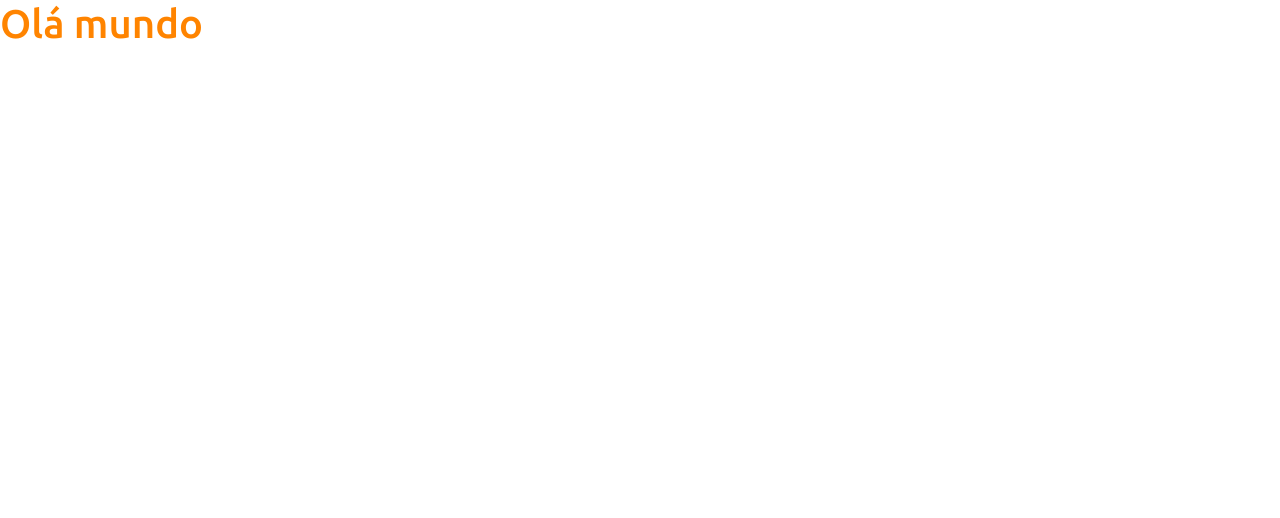
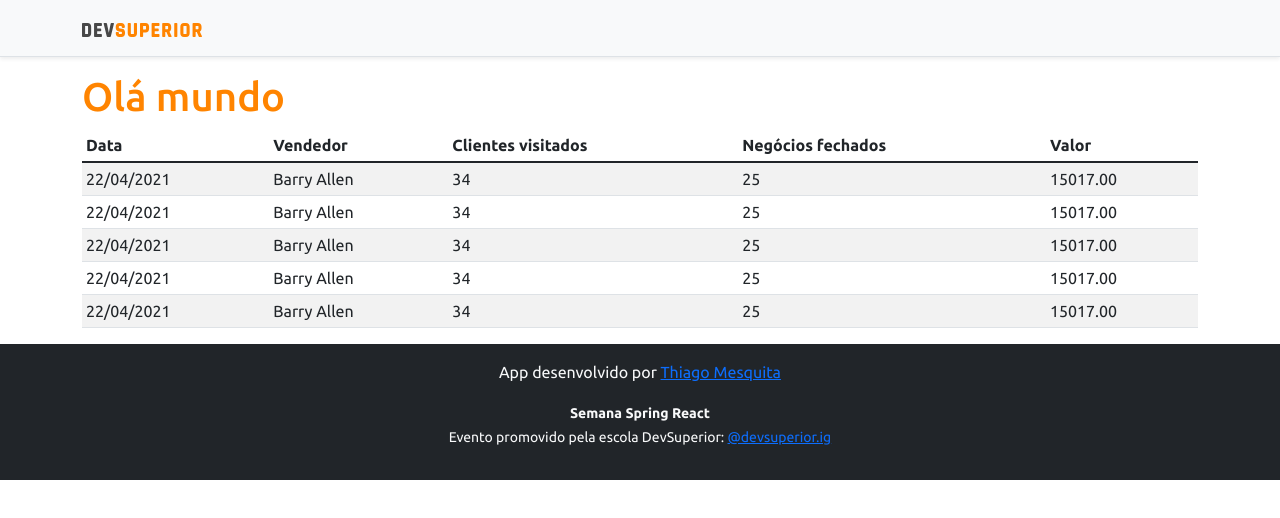
Before and after one commit to thiagomrm/projeto, a React (Create React App) app in the folder frontend/: page / in a window 1280 px wide. Shown: the top 518 px of the page. Built offline with nearby package versions, Linux system fonts and the light colour scheme.

Commit message:
Basic static components

```diff
--- a/frontend/src/App.tsx
+++ b/frontend/src/App.tsx
@@ -1,9 +1,18 @@
+
+import DataTable from "components/DataTable";
+import Footer from "components/Footer";
+import NavBar from "components/NavBar";
 
 function App() {
   return (
-    <div className="text-primary">
-        <h1>Olá mundo</h1>
-    </div>
+    <>
+      <NavBar />
+      <div className="container">
+        <h1 className="text-primary">Olá mundo</h1>
+        <DataTable/>
+      </div>
+      <Footer/>
+    </>
   );
 }
 
--- /dev/null
+++ b/frontend/src/components/DataTable/index.tsx
@@ -0,0 +1,56 @@
+const DataTable = () => {
+    return (
+        <div className="table-responsive">
+        <table className="table table-striped table-sm">
+            <thead>
+                <tr>
+                    <th>Data</th>
+                    <th>Vendedor</th>
+                    <th>Clientes visitados</th>
+                    <th>Negócios fechados</th>
+                    <th>Valor</th>
+                </tr>
+            </thead>
+            <tbody>
+                <tr>
+                    <td>22/04/2021</td>
+                    <td>Barry Allen</td>
+                    <td>34</td>
+                    <td>25</td>
+                    <td>15017.00</td>
+                </tr>
+                <tr>
+                    <td>22/04/2021</td>
+                    <td>Barry Allen</td>
+                    <td>34</td>
+                    <td>25</td>
+                    <td>15017.00</td>
+                </tr>
+                <tr>
+                    <td>22/04/2021</td>
+                    <td>Barry Allen</td>
+                    <td>34</td>
+                    <td>25</td>
+                    <td>15017.00</td>
+                </tr>
+                <tr>
+                    <td>22/04/2021</td>
+                    <td>Barry Allen</td>
+                    <td>34</td>
+                    <td>25</td>
+                    <td>15017.00</td>
+                </tr>
+                <tr>
+                    <td>22/04/2021</td>
+                    <td>Barry Allen</td>
+                    <td>34</td>
+                    <td>25</td>
+                    <td>15017.00</td>
+                </tr>
+            </tbody>
+        </table>
+    </div>
+    );
+}
+
+export default DataTable;
--- /dev/null
+++ b/frontend/src/components/Footer/index.tsx
@@ -0,0 +1,15 @@
+const Footer = () => {
+    return (
+        <div>
+            <footer className="footer mt-auto py-3 bg-dark">
+                <div className="container">
+                    <p className="text-light">App desenvolvido por <a href="https://github.com/thiagomrm" target="_blank" rel="noreferrer">Thiago Mesquita</a></p>
+                    <p className="text-light"><small><strong>Semana Spring React</strong><br />
+                        Evento promovido pela escola DevSuperior: <a href="https://instagram.com/devsuperior.ig" target="_blank" rel="noreferrer">@devsuperior.ig</a></small></p>
+                </div>
+            </footer>
+        </div>
+    );
+}
+
+export default Footer;
--- /dev/null
+++ b/frontend/src/components/NavBar/index.tsx
@@ -0,0 +1,17 @@
+import ImgDsDark from 'assets/img/ds-dark.svg';
+
+const NavBar = () => {
+    return (
+        <div>
+            <div className="d-flex flex-column flex-md-row align-items-center p-3 px-md-4 mb-3 bg-light border-bottom shadow-sm">
+                <div className="container">
+                    <nav className="my-2 my-md-0 mr-md-3">
+                        <img src={ImgDsDark} alt="DevSuperior" width="120" />
+                    </nav>
+                </div>
+            </div>
+        </div>
+    );
+}
+
+export default NavBar;
```
Also changed, not shown: frontend/src/assets/img/ds-dark.svg (added).
